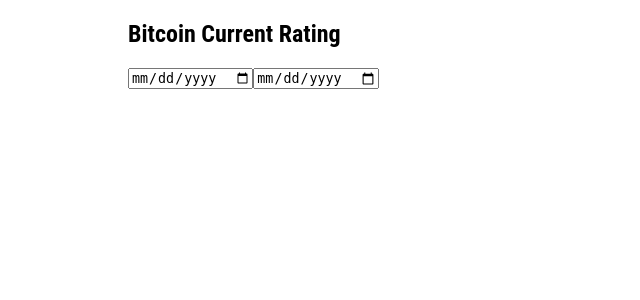
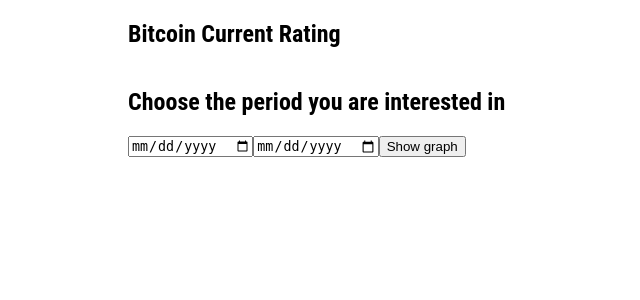
Before and after one commit to richnwa/cryptomarket, a PHP site: page / in a window 1280 px wide. Shown: the top 300 px of the page, without its empty margins (0-640 px from the left). Run offline with PHP 8.4, Linux system fonts and the light colour scheme.

Commit message:
Update some parts

```diff
--- a/css/main.css
+++ b/css/main.css
@@ -36,6 +36,10 @@ h1 {
 	width: 100%;
 }
 
+h2 {
+	width: 100%;
+}
+
 .first {
 	width: 80%;
 	display: -webkit-box;
@@ -56,4 +60,6 @@ h1 {
 	-webkit-box-align: center;
 	    -ms-flex-align: center;
 	        align-items: center;
+	        -ms-flex-wrap: wrap;
+	            flex-wrap: wrap;
 }
--- a/index.php
+++ b/index.php
@@ -14,8 +14,10 @@
 	</section>
 	<section>
 		<div class="second">
+			<h2>Choose the period you are interested in</h2>
 			<input type="date" id="date1">
 			<input type="date" id="date2">
+			<button id="show">Show graph</button>
 		</div>
 	</section>
 
--- a/js/main.js
+++ b/js/main.js
@@ -5,16 +5,20 @@ $(document).ready(function() {
 });
 
 function getRate() {
-	let out = '';
+	let out = document.getElementById('out');
 	$.get(
 		"https://api.coindesk.com/v1/bpi/currentprice.json",
 		function(data) {
 			data = JSON.parse(data);
 			console.log(data);
-			document.getElementById('out').innerHTML = data.bpi.USD.rate_float;
+			for (var key in data.bpi){
+				out.innerHTML += parseFloat(data.bpi[key].rate_float).toFixed(2) + ' ' + data.bpi[key].symbol + '<br>' ;
+			}
 		}
 	);
 }
+
+
 
 function getHistoryRate() {
 	// https://api.coindesk.com/v1/bpi/historical/close.json
```
